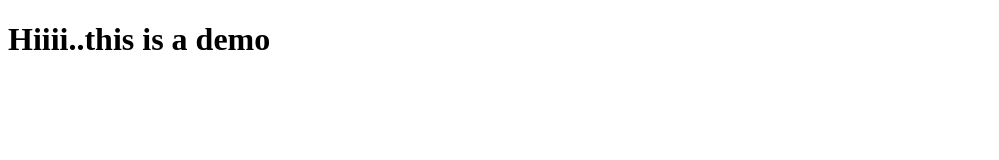
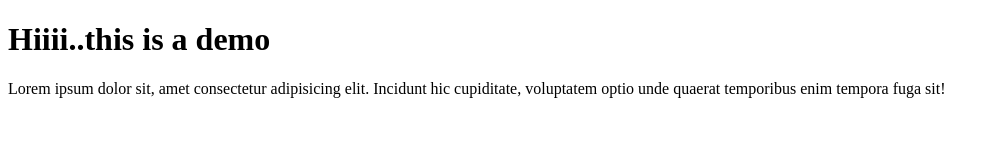
Before and after one commit to febin123/git1, a plain HTML site: page index.html in a window 1280 px wide. Shown: the whole page, without its empty margins (0-999 px from the left). Drawn offline with Linux system fonts and the light colour scheme.

Commit message:
new p tag is added

```diff
--- a/index.html
+++ b/index.html
@@ -8,5 +8,6 @@
 </head>
 <body>
     <h1>Hiiii..this is a demo</h1>
+    <p>Lorem ipsum dolor sit, amet consectetur adipisicing elit. Incidunt hic cupiditate, voluptatem optio unde quaerat temporibus enim tempora fuga sit!</p>
 </body>
 </html>
```
